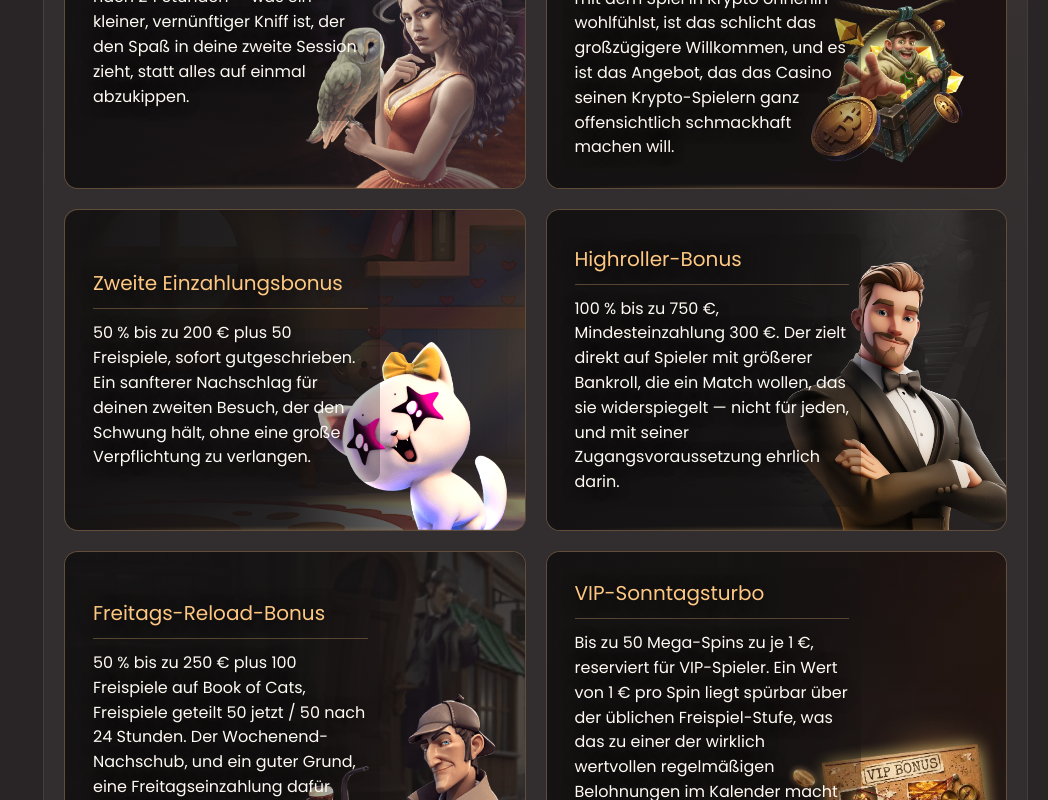
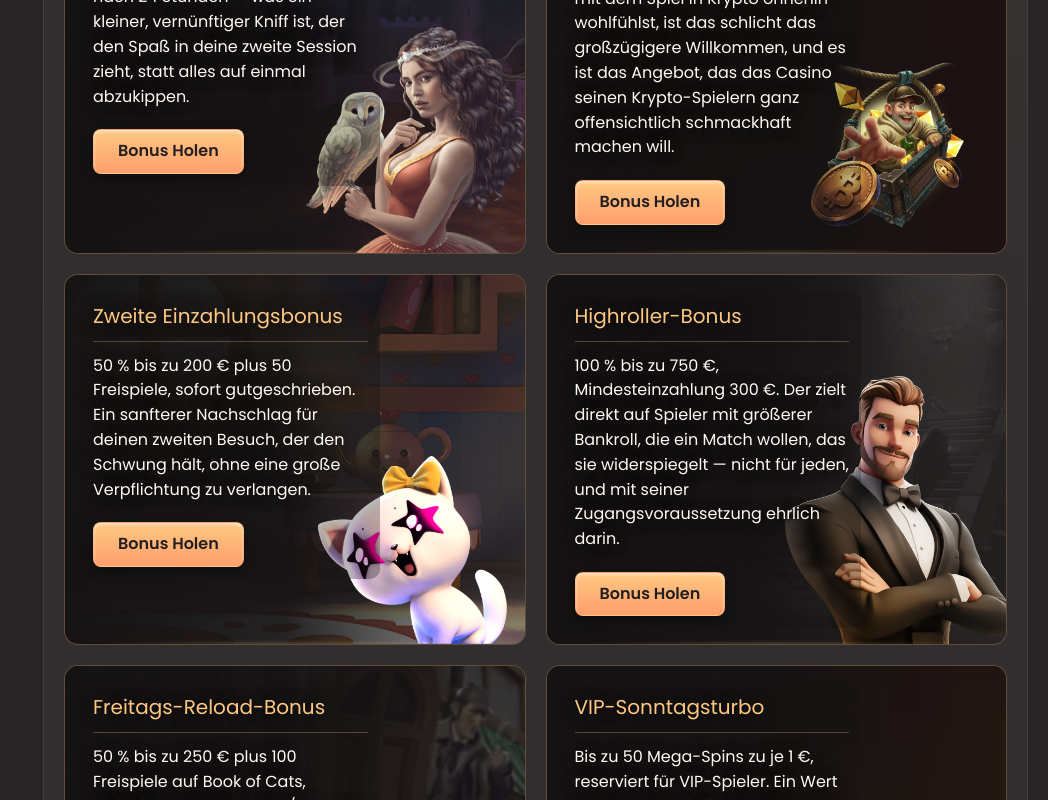
Before and after one commit to xbctk/natiocasino-germany, a Next.js app: page / in a window 1280 px wide. Shown: the part 9780-10580 px from the top of the page, without its empty margins (232-1280 px from the left). Built offline with nearby package versions, Linux system fonts and the light colour scheme.

Commit message:
Add bonus CTAs to main cards

```diff
--- a/app/globals.css
+++ b/app/globals.css
@@ -2135,6 +2135,11 @@ tr > :last-child {
   text-shadow: 0 2px 14px rgb(0 0 0 / 78%);
 }
 
+.promotion-art-card__action {
+  width: fit-content;
+  margin-top: var(--space-content);
+}
+
 .promotion-art-card.info-card::after {
   z-index: 4;
 }
--- a/components/MainContent.tsx
+++ b/components/MainContent.tsx
@@ -1,5 +1,6 @@
 import Image from "next/image";
 import type { ReactNode } from "react";
+import { BONUS_AFFILIATE_URL } from "./affiliateLinks";
 import { ReviewsSlider } from "./ReviewsSlider";
 
 const germanPlayerReviews = [
@@ -70,6 +71,7 @@ function BonusVisualCard({ background, character, children, title, wide = false
         <div className="promotion-art-card__copy">
           <h3>{title}</h3>
           <p>{children}</p>
+          <a className="button button--primary promotion-art-card__action" href={BONUS_AFFILIATE_URL} rel="sponsored">Bonus Holen</a>
         </div>
       </div>
     </article>
```
Also changed, not shown: 1 other file (tests, documents, lock files or other folders).
